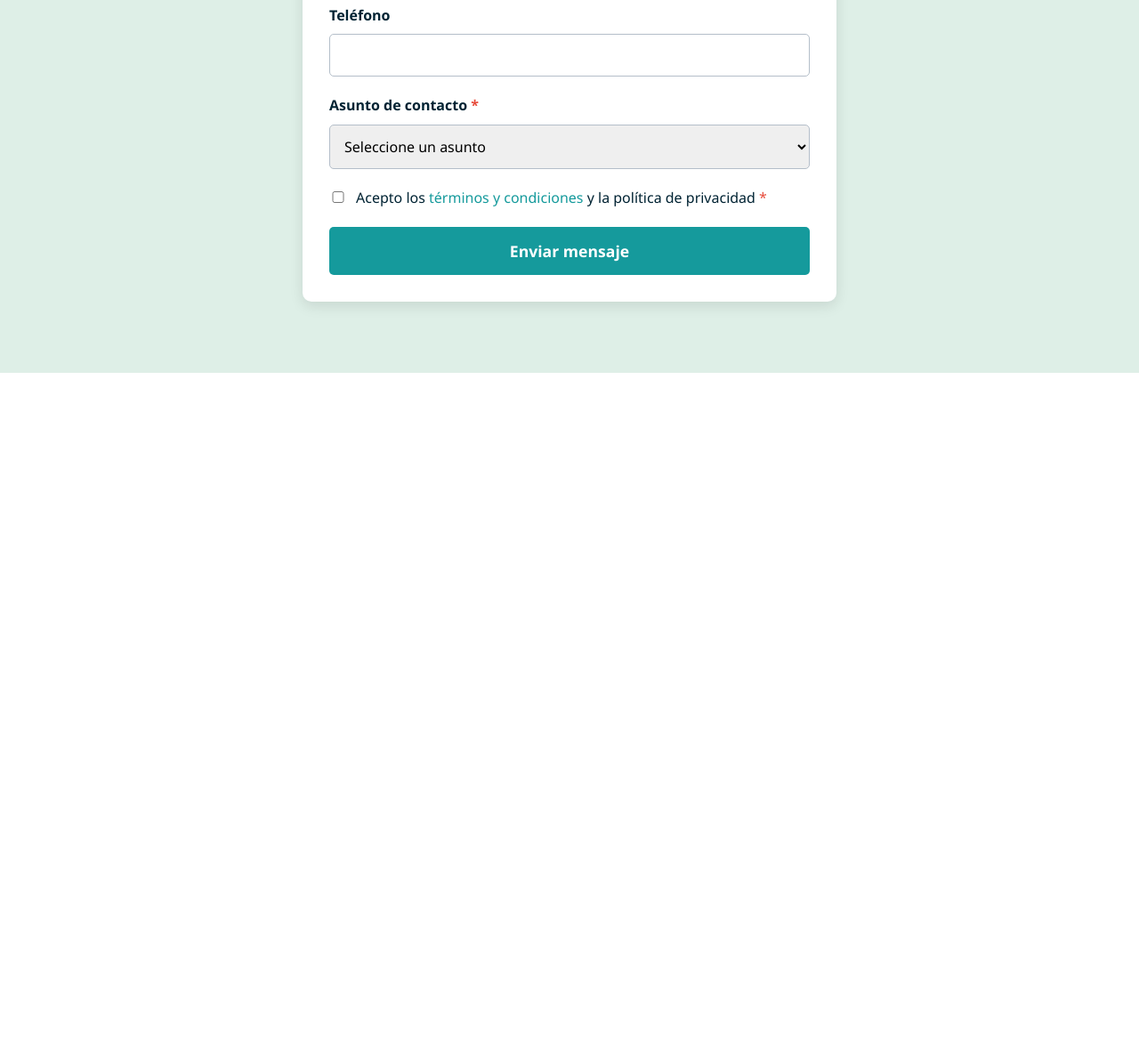
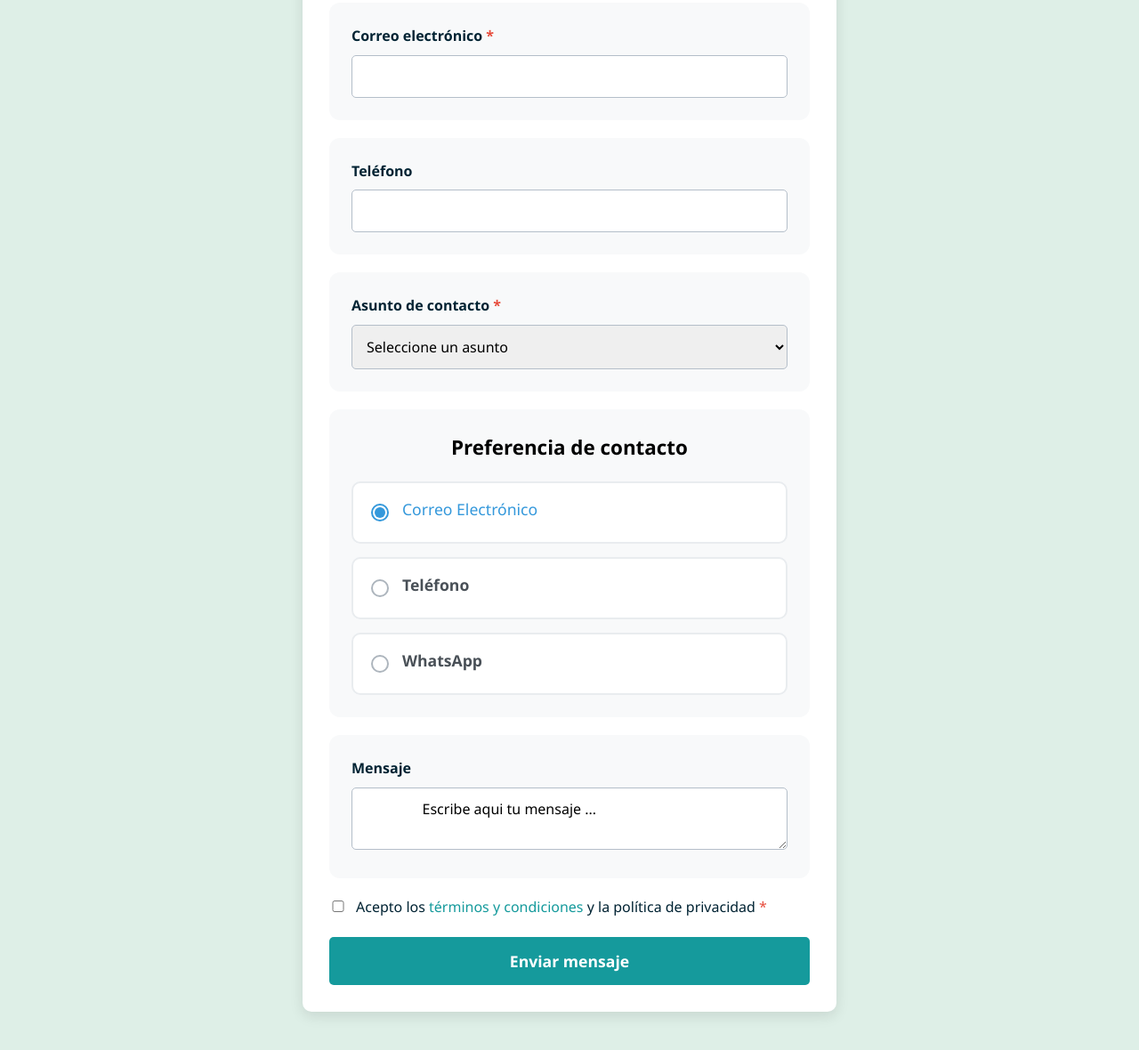
Before and after one commit to JuanSantiusty/Pagina_Personal_Juan_Karold, a plain HTML site: page sin_framework/index.HTML in a window 1280 px wide. Shown: the part 3164-4344 px from the top of the page at 89% size. Before the commit the page ends 3583 px from the top, so only its background shows below. Drawn offline with Linux system fonts and the light colour scheme.

Commit message:
Avances formulario

```diff
--- a/sin_framework/css/style.css
+++ b/sin_framework/css/style.css
@@ -384,3 +384,103 @@ footer {
     padding: 30px 0;
     text-align: center;
 }
+
+/* Radio de preferencia de contacto */
+.form_grupo {
+    background: #f8f9fa;
+    border-radius: 12px;
+    padding: 25px;
+    transition: transform 0.3s ease;
+}
+.form_grupo:hover {
+    transform: translateY(-5px);
+}
+
+fieldset {
+    border: none;
+    padding: 0;
+}
+
+legend {
+    font-size: 1.4rem;
+    font-weight: 600;
+    color: black;
+    padding: 0 15px;
+    margin-bottom: 20px;
+    text-align: center;
+    width: 100%;
+}
+
+.radio-container {
+    display: flex;
+    flex-direction: column;
+    gap: 15px;
+}
+
+.radio-option {
+    display: flex;
+    align-items: center;
+    padding: 15px 20px;
+    background: white;
+    border-radius: 10px;
+    cursor: pointer;
+    transition: all 0.3s ease;
+    border: 2px solid #e9ecef;
+    position: relative;
+}
+
+.radio-option:hover {
+    border-color: #3498db;
+    background: #f1f9ff;
+}
+
+.radio-option input[type="radio"] {
+    /* Ocultamos el radio button nativo */
+    opacity: 0;
+    position: absolute;
+}
+
+.radio-custom {
+    width: 20px;
+    height: 20px;
+    border: 2px solid #adb5bd;
+    border-radius: 50%;
+    margin-right: 15px;
+    display: flex;
+    justify-content: center;
+    align-items: center;
+    transition: all 0.3s ease;
+    flex-shrink: 0;
+}
+
+.radio-custom::after {
+    content: "";
+    width: 12px;
+    height: 12px;
+    border-radius: 50%;
+    background: #3498db;
+    opacity: 0;
+    transform: scale(0);
+    transition: all 0.3s ease;
+}
+
+.radio-option input[type="radio"]:checked ~ .radio-custom {
+    border-color: #3498db;
+}
+
+.radio-option input[type="radio"]:checked ~ .radio-custom::after {
+    opacity: 1;
+    transform: scale(1);
+}
+
+.radio-option input[type="radio"]:checked ~ label {
+    color: #3498db;
+    font-weight: 500;
+}
+
+.radio-option label {
+    font-size: 1.1rem;
+    color: #495057;
+    cursor: pointer;
+    transition: color 0.3s ease;
+}
--- a/sin_framework/index.HTML
+++ b/sin_framework/index.HTML
@@ -114,7 +114,38 @@
                     <option value="otros">Otros</option>
                 </select>
             </div>
+    <div class="container">
+        <div class="form_grupo">
+            <fieldset>
+                <legend>Preferencia de contacto</legend>
 
+                <div class="radio-container">
+                    <div class="radio-option">
+                        <input type="radio" id="Opcion1" name="contacto" value="Opcion1" checked />
+                        <div class="radio-custom"></div>
+                        <label for="Opcion1">Correo Electrónico</label>
+                    </div>
+
+                    <div class="radio-option">
+                        <input type="radio" id="Opcion2" name="contacto" value="Opcion2" />
+                        <div class="radio-custom"></div>
+                        <label for="Opcion2">Teléfono</label>
+                    </div>
+
+                    <div class="radio-option">
+                        <input type="radio" id="Opcion3" name="contacto" value="Opcion3" />
+                        <div class="radio-custom"></div>
+                        <label for="Opcion3">WhatsApp</label>
+                    </div>
+                </div>
+            </fieldset>
+        </div>
+            <div class="form_grupo">
+                <label for="mensaje">Mensaje</label>
+                <textarea name="mensaje" id="mensaje">
+                Escribe aqui tu mensaje ...
+                </textarea>
+            </div>
             <div class="checkbox_grupo">
                 <input type="checkbox" id="terms" name="terms" required>
                 <label for="terms">Acepto los <a href="#" class="terms-link">términos y condiciones</a> y la política de privacidad <span class="required">*</span></label>
--- a/sin_framework/js/capaAccesoADatos/repositorios/contactoRepository.js
+++ b/sin_framework/js/capaAccesoADatos/repositorios/contactoRepository.js
@@ -36,3 +36,5 @@ class ContactoRepository {
         return indice;
     }
 }
+
+const contactoRepo = new ContactoRepository();
```
Also changed, not shown: sin_framework/js/capaAccesoADatos/entidades/contacto.js (+6 -1 lines), sin_framework/js/servicios/fachadaContacto.js (added, +22 -0 lines), sin_framework/js/logicaContacto.js (added).
